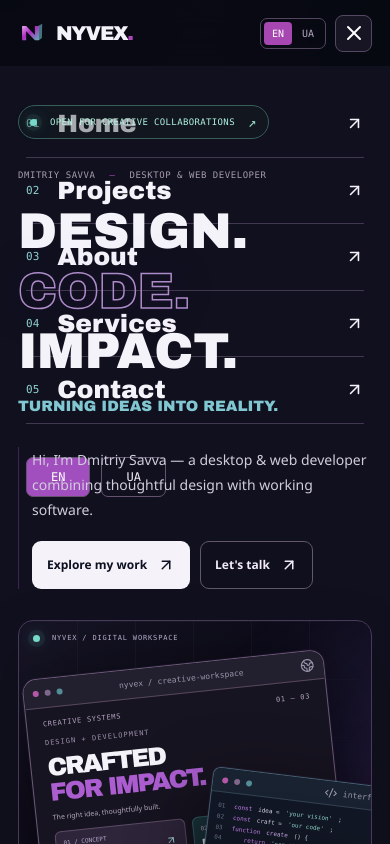
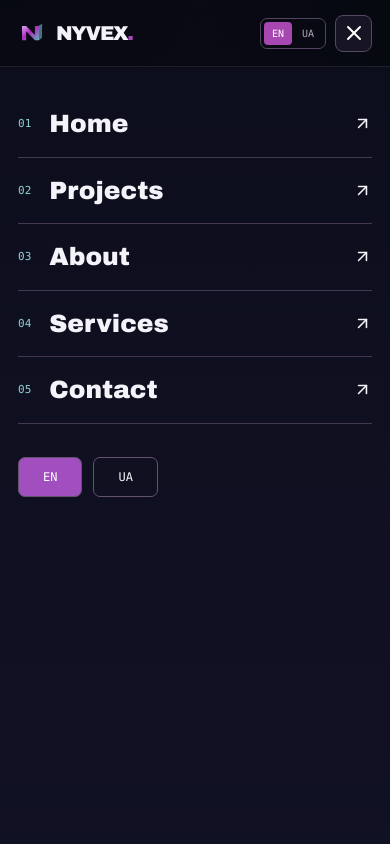
Before and after one commit to jkl091sk/nyvex-portfolio, a Next.js app: page / in a window 390 px wide. Both pictures are taken after a click on the button "Open navigation". Shown: the top 844 px of the page. Built offline with nearby package versions, Linux system fonts and the light colour scheme.

Commit message:
Fix mobile navigation overlay and header stacking on phones

```diff
--- a/src/app/globals.css
+++ b/src/app/globals.css
@@ -232,3 +232,26 @@ main{position:relative;z-index:1}
 @media(max-width:360px){.hero__heading{font-size:clamp(43px,12.7vw,49px)}.hero--ua .hero__heading{font-size:36px}.contact-hero__title{font-size:clamp(37px,11vw,42px)}.contact-editorial__body p{font-size:24px}.contact-editorial__symbol{font-size:83px}}
 
 .nyvex-atmosphere__orb{animation:none;will-change:auto}
+
+
+/* v5.3: the mobile menu is portalled to body. This avoids fixed-position
+   clipping and misplacement by the sticky header's backdrop-filter. */
+body > .header{position:sticky;top:0;z-index:150}
+@media(max-width:960px){
+  body > .mobile-nav{
+    display:block;position:fixed;inset:70px 0 0;width:100%;height:auto;min-height:0;
+    z-index:140;overflow-y:auto;overscroll-behavior:contain;
+    background:#0d0e1c;background:linear-gradient(180deg,#0d0e1c 0%,#111124 100%);
+    opacity:0;visibility:hidden;pointer-events:none;transform:translateY(-8px);
+    transition:opacity .22s ease,transform .22s ease,visibility .22s ease;
+    box-shadow:inset 0 1px 0 rgba(174,111,198,.25)
+  }
+  body > .mobile-nav.mobile-nav--open{opacity:1;visibility:visible;pointer-events:auto;transform:translateY(0)}
+  body > .mobile-nav .mobile-nav__inner{max-width:680px;width:calc(100% - 52px)}
+  body.menu-open{overflow:hidden}
+  html:has(body.menu-open){overflow:hidden}
+}
+@media(max-width:700px){body > .mobile-nav .mobile-nav__inner{width:calc(100% - 36px)}}
+@media(max-width:480px){body > .mobile-nav{top:66px}}
+@media(max-width:360px){body > .mobile-nav .mobile-nav__inner{width:calc(100% - 28px)}}
+@media(prefers-reduced-motion:reduce){body > .mobile-nav{transition:none}}
--- a/src/components/header.tsx
+++ b/src/components/header.tsx
@@ -1,5 +1,6 @@
 'use client';
-import {useState,useEffect} from 'react';
+import {useState,useEffect,useRef} from 'react';
+import {createPortal} from 'react-dom';
 import Link from 'next/link';
 import {usePathname} from 'next/navigation';
 import {ArrowUpRight,Menu,X} from 'lucide-react';
@@ -9,22 +10,48 @@ const links = ['home','projects','about','services','contact'] as const;
 function localPath(locale:Locale, key:string){return key==='home'?`/${locale}/`:`/${locale}/${key}/`}
 export default function Header({locale}:{locale:Locale}) {
  const t=copy(locale),path=usePathname();
- const [open,setOpen]=useState(false),[scrolled,setScrolled]=useState(false);
+ const [open,setOpen]=useState(false),[scrolled,setScrolled]=useState(false),[mounted,setMounted]=useState(false);
+ const menuRef=useRef<HTMLElement>(null),toggleRef=useRef<HTMLButtonElement>(null);
+ useEffect(()=>setMounted(true),[]);
  useEffect(()=>{const h=()=>setScrolled(window.scrollY>18);h();window.addEventListener('scroll',h,{passive:true});return()=>window.removeEventListener('scroll',h)},[]);
- useEffect(()=>{document.body.classList.toggle('menu-open',open);return()=>document.body.classList.remove('menu-open')},[open]);
+ useEffect(()=>setOpen(false),[path]);
+ useEffect(()=>{
+  document.body.classList.toggle('menu-open',open);
+  const background=[document.querySelector('main'),document.querySelector('footer')].filter((element):element is Element=>element!==null);
+  if(open)background.forEach(el=>el.setAttribute('inert',''));
+  else background.forEach(el=>el.removeAttribute('inert'));
+  return()=>{document.body.classList.remove('menu-open');background.forEach(el=>el.removeAttribute('inert'))};
+ },[open]);
+ useEffect(()=>{
+  if(!open||!mounted)return;
+  const focusables=Array.from(menuRef.current?.querySelectorAll<HTMLAnchorElement>('a[href]')||[]);
+  focusables[0]?.focus({preventScroll:true});
+  const onKeyDown=(event:KeyboardEvent)=>{
+   if(event.key==='Escape'){event.preventDefault();setOpen(false);toggleRef.current?.focus({preventScroll:true});return}
+   if(event.key==='Tab'&&focusables.length){
+    const first=focusables[0],last=focusables[focusables.length-1];
+    if(event.shiftKey&&document.activeElement===first){event.preventDefault();last.focus()}
+    else if(!event.shiftKey&&document.activeElement===last){event.preventDefault();first.focus()}
+   }
+  };
+  const mq=window.matchMedia('(min-width: 961px)');
+  const onWidth=()=>{if(mq.matches)setOpen(false)};
+  document.addEventListener('keydown',onKeyDown);mq.addEventListener('change',onWidth);
+  return()=>{document.removeEventListener('keydown',onKeyDown);mq.removeEventListener('change',onWidth)};
+ },[open,mounted]);
  const active=(k:string)=>path===localPath(locale,k)||(k!=='home'&&path.startsWith(`/${locale}/${k}/`));
  const translate=(next:Locale)=>{const seg=path.split('/').filter(Boolean);if(seg[0]&&locales.includes(seg[0] as Locale))seg[0]=next;else seg.unshift(next);return '/'+seg.join('/')+'/'};
- return <header className={`header ${scrolled?'header--scrolled':''}`}>
+ const mobileNav=<nav id="mobile-nav" ref={menuRef} aria-label="Mobile navigation" className={`mobile-nav ${open?'mobile-nav--open':''}`} inert={!open}>
+   <div className="mobile-nav__inner">{links.map((k,i)=><Link key={k} href={localPath(locale,k)} onClick={()=>setOpen(false)}><span>0{i+1}</span>{t.nav[k]}<ArrowUpRight size={19}/></Link>)}
+   <div className="mobile-nav__langs">{locales.map(l=><Link key={l} className={locale===l?'is-active':''} href={translate(l)} onClick={()=>setOpen(false)}>{l.toUpperCase()}</Link>)}</div></div>
+  </nav>;
+ return <><header className={`header ${scrolled?'header--scrolled':''}`}>
   <div className="header__inner container"><Brand locale={locale}/>
    <nav className="header__nav" aria-label="Main navigation">{links.map(k=><Link aria-current={active(k)?'page':undefined} key={k} className={active(k)?'is-active':''} href={localPath(locale,k)}>{t.nav[k]}</Link>)}</nav>
    <div className="header__right"><div className="language-switch" aria-label="Language">{locales.map(l=><Link key={l} href={translate(l)} hrefLang={l==='ua'?'uk':l} aria-current={l===locale?'page':undefined} className={l===locale?'is-active':''}>{l.toUpperCase()}</Link>)}</div>
     <Link className="button button--primary button--small desktop-talk" href={`/${locale}/contact/`}>{t.universal.talk}<ArrowUpRight size={16}/></Link>
-    <button className="menu-toggle" aria-label={open?'Close menu':t.nav.menu} aria-expanded={open} aria-controls="mobile-nav" onClick={()=>setOpen(x=>!x)}>{open?<X size={24}/>:<Menu size={24}/>}</button>
+    <button ref={toggleRef} type="button" className="menu-toggle" aria-label={open?'Close menu':t.nav.menu} aria-expanded={open} aria-controls="mobile-nav" onClick={()=>setOpen(x=>!x)}>{open?<X size={24}/>:<Menu size={24}/>}</button>
    </div>
   </div>
-  <nav id="mobile-nav" aria-label="Mobile navigation" className={`mobile-nav ${open?'mobile-nav--open':''}`} inert={!open}>
-   <div className="mobile-nav__inner">{links.map((k,i)=><Link key={k} href={localPath(locale,k)} onClick={()=>setOpen(false)}><span>0{i+1}</span>{t.nav[k]}<ArrowUpRight size={19}/></Link>)}
-   <div className="mobile-nav__langs">{locales.map(l=><Link key={l} className={locale===l?'is-active':''} href={translate(l)} onClick={()=>setOpen(false)}>{l.toUpperCase()}</Link>)}</div></div>
-  </nav>
- </header>;
+ </header>{mounted?createPortal(mobileNav,document.body):null}</>;
 }
```
